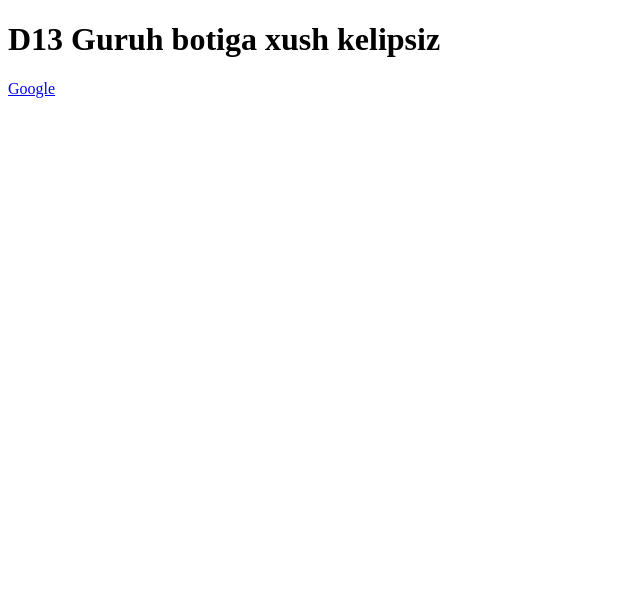
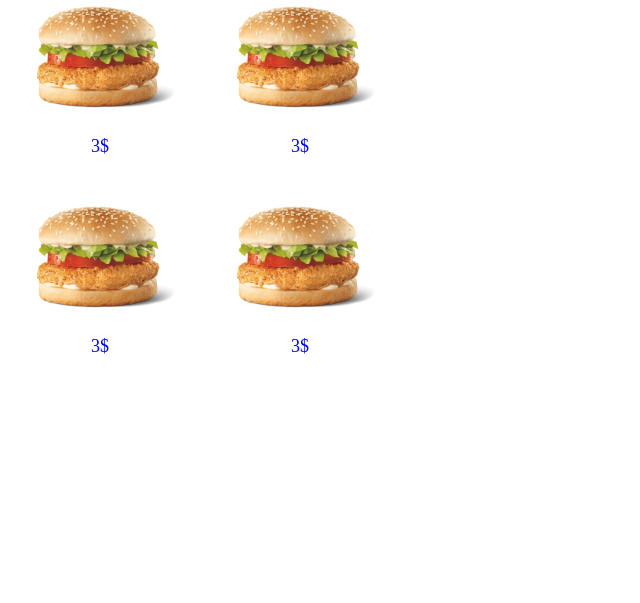
Before and after one commit to BunyodNaimov/modul_11.github.io, a plain HTML site: page index.html in a window 1280 px wide. Shown: the whole page, without its empty margins (0-640 px from the left). Drawn offline with Linux system fonts and the light colour scheme.

Commit message:
update project

```diff
--- a/index.html
+++ b/index.html
@@ -2,10 +2,31 @@
 <html lang="en">
 <head>
     <meta charset="UTF-8">
-    <title>Title</title>
+    <title>D13 Bot</title>
+    <link rel="stylesheet" href="style.css">
 </head>
 <body>
-<h1>D13 Guruh botiga xush kelipsiz</h1>
-<a href="https://www.google.com" >Google</a>
+<div class="container">
+    <div class="inner">
+        <div class="item">
+            <img src="burger.png" alt="" class="img">
+            <p class="price">3$</p>
+        </div>
+
+        <div class="item">
+            <img src="burger.png" alt="" class="img">
+            <p class="price">3$</p>
+        </div>
+        <div class="item">
+            <img src="burger.png" alt="" class="img">
+            <p class="price">3$</p>
+        </div>
+        <div class="item">
+            <img src="burger.png" alt="" class="img">
+            <p class="price">3$</p>
+        </div>
+    </div>
+
+</div>
 </body>
 </html>
--- /dev/null
+++ b/style.css
@@ -0,0 +1,21 @@
+body {
+    margin: 0;
+    padding: 0;
+    font-size: 18px;
+    color: blue;
+    background: white;
+}
+.container {
+    max-width: 400px;
+}
+.inner {
+    display: grid;
+    grid-template-columns: 1fr 1fr;
+    grid-template-rows: 200px 200px 200px;
+}
+.img {
+    width: 150px;
+}
+.item {
+    text-align: center;
+}
```
Also changed, not shown: burger.png (added).
